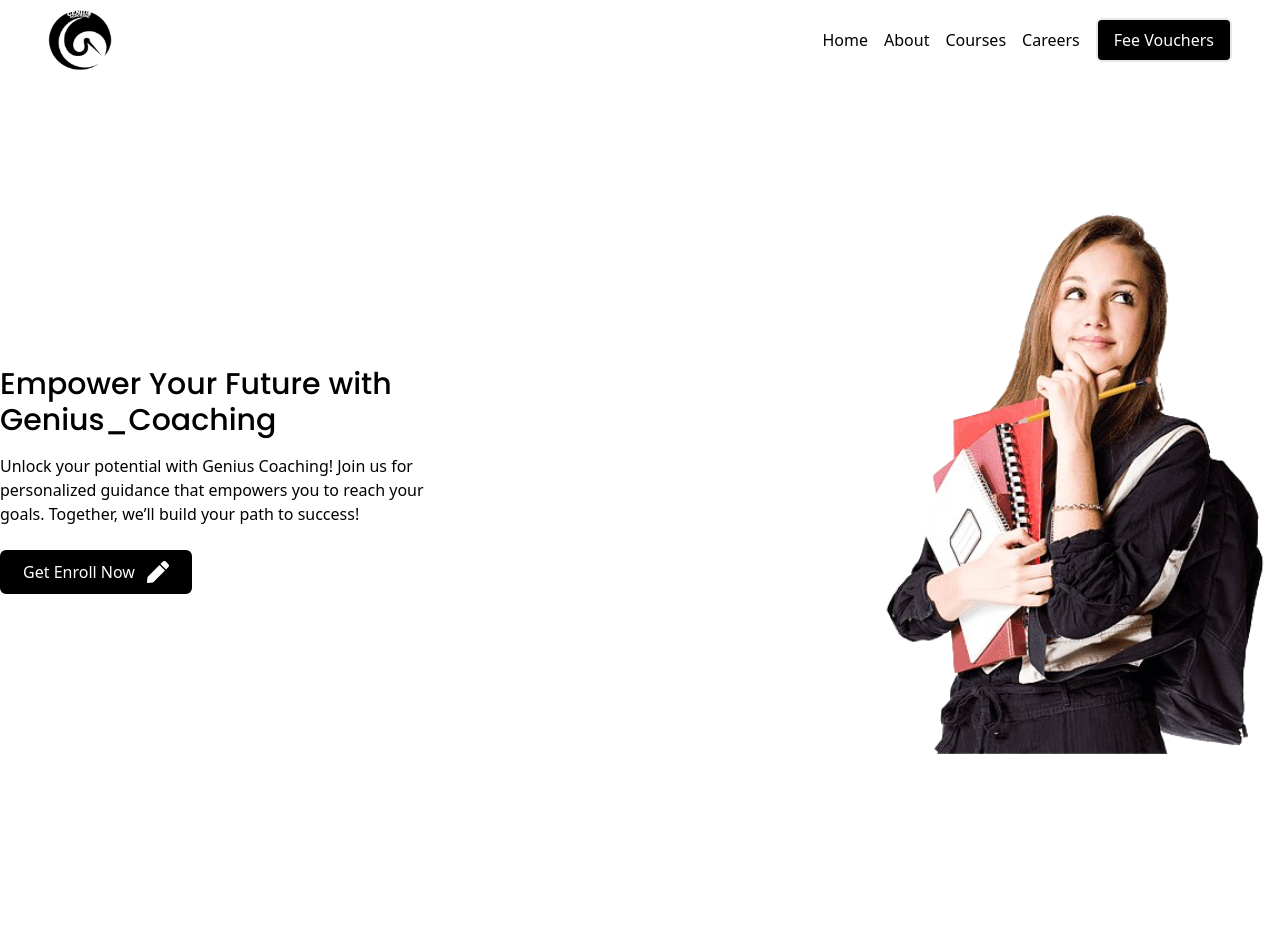
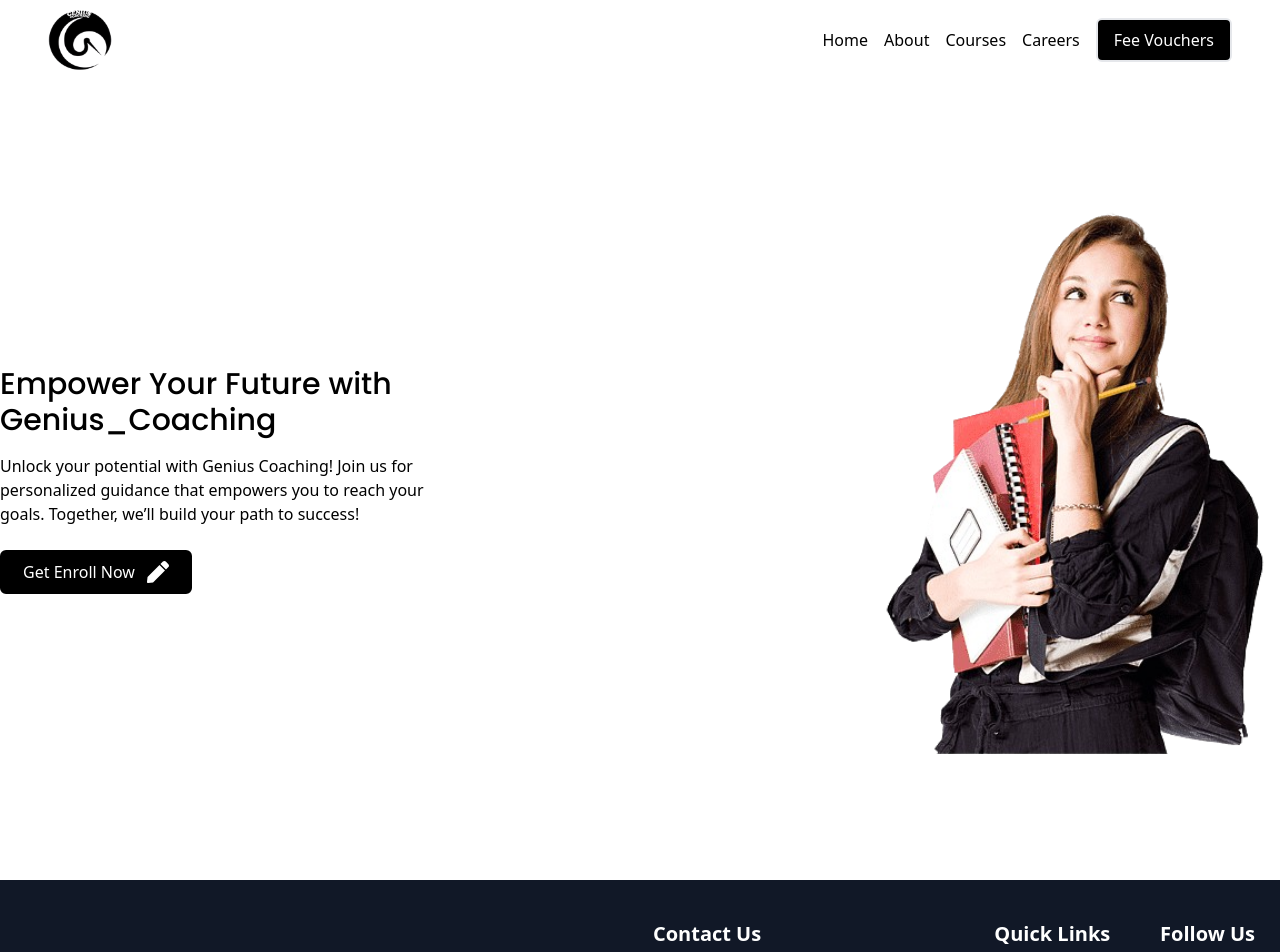
Before and after one commit to Hamidalizaiin/Genius-coaching, a React (Create React App) app: page / in a window 1280 px wide. Shown: the top 952 px of the page. Before the commit the page ends 880 px from the top, so only its background shows below. Built offline with nearby package versions, Linux system fonts and the light colour scheme.

Commit message:
footer added

```diff
--- a/src/Components/Layout.tsx
+++ b/src/Components/Layout.tsx
@@ -1,14 +1,18 @@
 import React from "react"
-import Navbar from "./Navbar.tsx"
 import { Outlet } from "react-router-dom"
+import Navbar from "./Navbar"
+import Footer from "./Footer"
 
 
 const Layout = () => {
     return (
-        <>
+        <div className="min-h-screen flex flex-col">
             <Navbar />
-            <Outlet />
-        </>
+            <main className="container max-w-7xl mx-auto px-6 sm:px-12 xl:px-0 flex-grow">
+                <Outlet />
+            </main>
+            <Footer />
+        </div>
     )
 }
 
```
